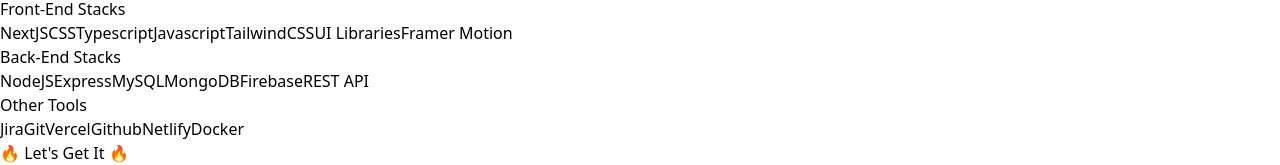
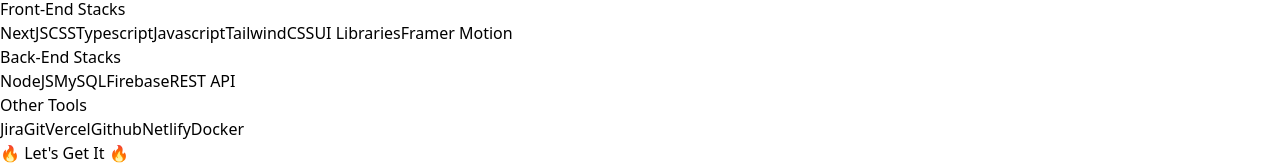
Before and after one commit to mihaissh/portfolio, a React (Vite) app: page /about-me in a window 1280 px wide. Shown: the part 567-732 px from the top of the page. Built offline with nearby package versions, Linux system fonts and the light colour scheme.

Commit message:
Update Techs

```diff
--- a/src/components/About/TechStacks.jsx
+++ b/src/components/About/TechStacks.jsx
@@ -19,9 +19,7 @@
         <h4 className="font-bold mb-6">Back-End Stacks</h4>
         <aside className="flex flex-wrap gap-2 mb-8">
           <TechBadge>NodeJS</TechBadge>
-          <TechBadge>Express</TechBadge>
           <TechBadge>MySQL</TechBadge>
-          <TechBadge>MongoDB</TechBadge>
           <TechBadge>Firebase</TechBadge>
           <TechBadge>REST API</TechBadge>
         </aside>
```
